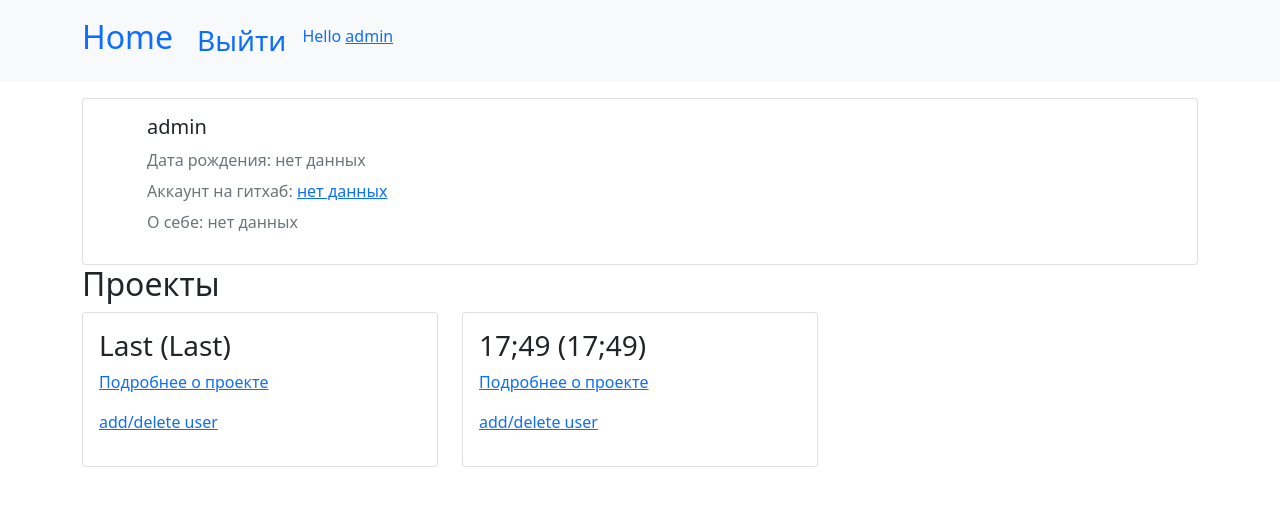
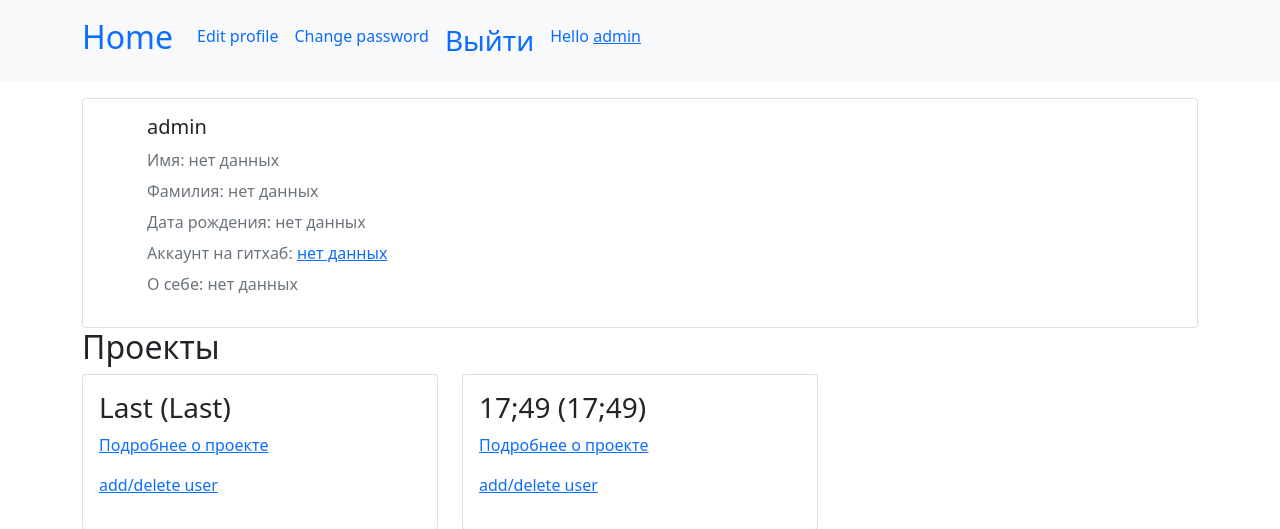
Before and after one commit to only2611/hometask_49, a Django app: page /accounts/1/ in a window 1280 px wide. Shown: the top 529 px of the page. Run offline with Django 4.2, Linux system fonts and the light colour scheme; a user stored in the database is signed in; data comes from the database, SQL or seed files in the repository; parts of the project's set-up code (start-up, migrations or seed data) failed here and were passed over.

Commit message:
домашка 61 выполнена!

```diff
--- a/sourse/accounts/templates/profile.html
+++ b/sourse/accounts/templates/profile.html
@@ -1,5 +1,13 @@
 {% extends "base.html" %}
 {% block title %}Профиль {% endblock %}
+{% block nav %}
+    <li class="nav-item">
+        <a class="nav-link" href="{% url 'accounts:edit_profile'%}">Edit profile</a>
+    </li>
+    <li class="nav-item">
+        <a class="nav-link" href="{% url 'accounts:change_password'%}">Change password</a>
+    </li>
+{% endblock %}
 {% block content %}
     <div class="card flex-row mt-3">
     {% if user.profile.avatar %}
@@ -7,6 +15,8 @@
     {% endif %}
         <div class="card-body ms-5">
             <h5 class="card-title mb-3" >{{ user.username }}</h5>
+             <h6 class="card-subtitle mb-2 text-muted mb-3">Имя: {{ user.first_name|default:"нет данных" }}</h6>
+             <h6 class="card-subtitle mb-2 text-muted mb-3">Фамилия: {{ user.last_name|default:"нет данных" }}</h6>
             <h6 class="card-subtitle mb-2 text-muted mb-3">Дата рождения: {{ user.profile.birthday|default:"нет данных" }}</h6>
             <h6 class="card-subtitle mb-2 text-muted mb-3">Аккаунт на гитхаб: <a href="">{{ user.profile.git_link|default:"нет данных" }}</a></h6>
             <h6 class="card-subtitle mb-2 text-muted mb-3">О себе: {{ user.profile.yourself|default:"нет данных" }}</h6>
--- a/sourse/accounts/urls.py
+++ b/sourse/accounts/urls.py
@@ -1,7 +1,7 @@
 from django.contrib.auth.views import LoginView, LogoutView
 from django.urls import path
 
-from accounts.views import login_view, logout_view, RegisterView, ProfileView
+from accounts.views import login_view, logout_view, RegisterView, ProfileView, EditProfileView, ChangePasswordView
 from trecker.views import IndexView
 
 app_name = "accounts"
@@ -11,5 +11,7 @@ urlpatterns = [
     path('logout/', LogoutView.as_view(), name="logout"),
     path('registration/', RegisterView.as_view(), name="registration"),
     path('<int:pk>/', ProfileView.as_view(), name="profile"),
+    path('edit/', EditProfileView.as_view(), name="edit_profile"),
+    path('change/password/', ChangePasswordView.as_view(), name="change_password"),
 
     ]
--- a/sourse/accounts/views.py
+++ b/sourse/accounts/views.py
@@ -1,4 +1,4 @@
-from django.contrib.auth import login, authenticate, logout, get_user_model
+from django.contrib.auth import login, authenticate, logout, get_user_model, update_session_auth_hash
 from django.contrib.auth.mixins import LoginRequiredMixin
 from django.contrib.auth.models import User
 from django.core.paginator import Paginator
@@ -7,9 +7,9 @@ from django.shortcuts import render, redirect
 
 # Create your views here.
 from django.urls import reverse
-from django.views.generic import CreateView, DetailView
+from django.views.generic import CreateView, DetailView, UpdateView
 
-from accounts.forms import MyUserCreationForm
+from accounts.forms import MyUserCreationForm, UserChangeForm, ProfileChangeForm, PasswordChangeForm
 from accounts.models import Profile
 
 
@@ -70,3 +70,59 @@ class ProfileView(LoginRequiredMixin, DetailView):
         context['projects'] = page_object.object_list
         context['is_paginated'] = page_object.has_other_pages()
         return context
+
+
+class EditProfileView(LoginRequiredMixin, UpdateView):
+    model = User
+    form_class = UserChangeForm
+    template_name = 'change_user.html'
+    profile_form_class = ProfileChangeForm
+
+
+    def get_context_data(self, **kwargs):
+        context = super().get_context_data(**kwargs)
+        if 'profile_form' not in context:
+            context['profile_form'] = self.profile_form_class(instance=self.get_object().profile)
+        return context
+
+    def post(self, request, *args, **kwargs):
+        print(request.POST)
+        self.object = self.get_object()
+        form = self.form_class(instance=self.object, data=request.POST)
+        profile_form = self.profile_form_class(instance=self.object.profile, data=request.POST, files=request.FILES)
+        if form.is_valid():
+            return self.form_valid(form, profile_form)
+        else:
+            return self.form_valid(form, profile_form)
+
+
+    def get_object(self, queryset=None):
+        return self.request.user
+
+    def form_valid(self, form, profile_form):
+        form.save()
+        profile_form.save()
+        return redirect("accounts:profile", self.object.pk)
+
+
+    def form_invalid(self, form, profile_form):
+        return self.render_to_response(self.get_context_data(form=form,profile_form=profile_form))
+
+
+class ChangePasswordView(UpdateView):
+    model = User
+    form_class = PasswordChangeForm
+    template_name = "change_password.html"
+
+
+    def get_object(self, queryset=None):
+        return self.request.user
+
+    def get_success_url(self):
+        return reverse("accounts:profile", kwargs={"pk":self.request.user.pk})
+
+
+    def form_valid(self, form):
+        result = super().form_valid()
+        update_session_auth_hash(self.request, self.object)
+        return result
```
Also changed, not shown: sourse/accounts/forms.py (+55 -0 lines), sourse/accounts/templates/change_password.html (added, +8 -0 lines), sourse/accounts/templates/change_user.html (added, +12 -0 lines), sourse/trecker/templates/partial/form.html (+6 -1 lines).
